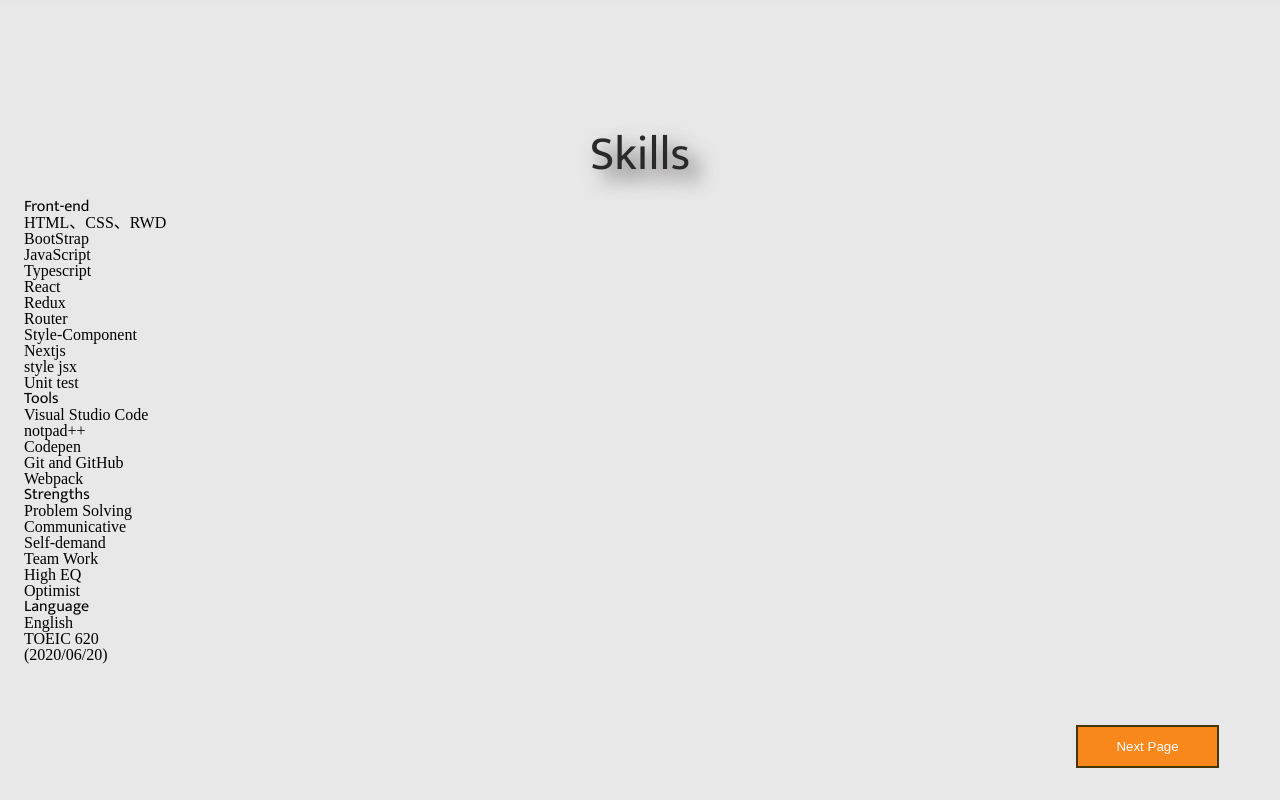
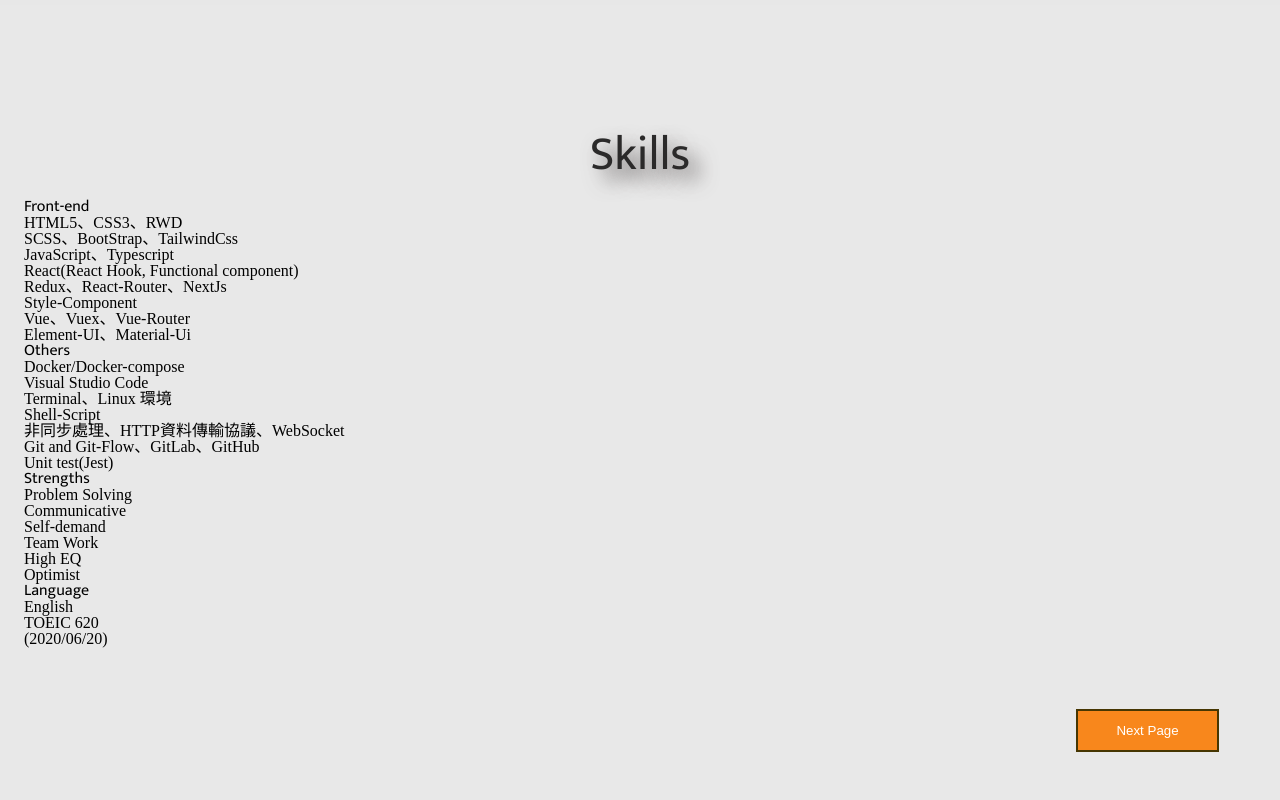
Before and after one commit to Aaronmountain/profile, a Next.js app: page /skills in a window 1280 px wide. Shown: the top 800 px of the page. Built offline with nearby package versions, Linux system fonts and the light colour scheme.

Commit message:
update: update proifle to lastest version

```diff
--- a/src/components/Layout/Layout.tsx
+++ b/src/components/Layout/Layout.tsx
@@ -74,7 +74,7 @@ const Layout = ({ children }: Props) => {
                       width="50%"
                       height="50%"
                     />
-                    {title}
+                    <span style={{ marginLeft: "0.25rem" }}>{title}</span>
                   </a>
                 </Link>
               </li>
--- a/src/constants/Projects.ts
+++ b/src/constants/Projects.ts
@@ -25,4 +25,10 @@ export const ProjectsAry = [
     skills: "ES6 module、陣列、迴圈、物件、Math方法、解構賦值、邏輯與判斷",
     githubUrl: "https://arthur-mountain.github.io/game/snake-game",
   },
+  {
+    imgName: "web-rtc.png",
+    title: "視訊聊天室",
+    skills: "ES6 Proxy、NodeJS、WebRtc、WebSocket",
+    githubUrl: "https://github.com/arthur-mountain/simple-webrtc",
+  },
 ];
--- a/src/containers/Profile/Profile.styles.ts
+++ b/src/containers/Profile/Profile.styles.ts
@@ -80,7 +80,7 @@ export default css`
       }
 
       p {
-        text-indent: 2rem;
+        /* text-indent: 2rem; */
         font-size: 25px;
         font-weight: 400;
         line-height: 1.7;
--- a/src/containers/Skills/index.tsx
+++ b/src/containers/Skills/index.tsx
@@ -10,28 +10,27 @@ const Skills = () => {
         <div className="skills__container__item">
           <h2>Front-end</h2>
           <ul>
-            <li>HTML、CSS、RWD</li>
-            <li>BootStrap</li>
-            <li>JavaScript</li>
-            <li>Typescript</li>
-            <li>React</li>
-            <li>Redux</li>
-            <li>Router</li>
+            <li>HTML5、CSS3、RWD</li>
+            <li>SCSS、BootStrap、TailwindCss</li>
+            <li>JavaScript、Typescript</li>
+            <li>React(React Hook, Functional component)</li>
+            <li>Redux、React-Router、NextJs</li>
             <li>Style-Component</li>
-            <li>Nextjs</li>
-            <li>style jsx</li>
-            <li>Unit test</li>
+            <li>Vue、Vuex、Vue-Router</li>
+            <li>Element-UI、Material-Ui</li>
           </ul>
         </div>
 
         <div className="skills__container__item">
-          <h2>Tools</h2>
+          <h2>Others</h2>
           <ul>
+            <li>Docker/Docker-compose</li>
             <li>Visual Studio Code</li>
-            <li>notpad++</li>
-            <li>Codepen</li>
-            <li>Git and GitHub</li>
-            <li>Webpack</li>
+            <li>Terminal、Linux 環境</li>
+            <li>Shell-Script</li>
+            <li>非同步處理、HTTP資料傳輸協議、WebSocket</li>
+            <li>Git and Git-Flow、GitLab、GitHub</li>
+            <li>Unit test(Jest)</li>
           </ul>
         </div>
 
--- a/src/pages/index.tsx
+++ b/src/pages/index.tsx
@@ -9,7 +9,6 @@ const Index: PageProps = () => {
 
   useEffect(() => {
     router.replace("/home");
-
     // eslint-disable-next-line react-hooks/exhaustive-deps
   }, []);
 
```
Also changed, not shown: src/containers/Profile/index.tsx (+28 -11 lines), src/containers/Projects/Modal/Modal.tsx (+16 -14 lines), src/containers/Projects/Modal/ModalData/ModalContent.json (+21 -0 lines), src/interfaces/projects.d.ts (+6 -1 lines), public/projects/web-rtc.png (added).
